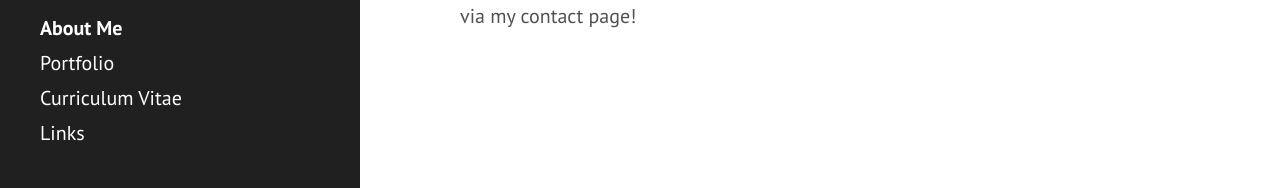
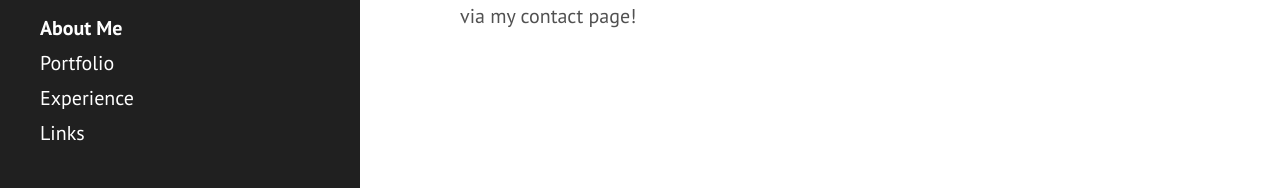
Before and after one commit to ppgeyser/ppgeyser.github.io, a Jekyll site: the page built from index.md, in a window 1280 px wide and 990 px high. Shown: the part 799-987 px from the top of the window. Built offline with Jekyll 4.4.1, drawn with Linux system fonts in a browser that asks for light colours.

Commit message:
Changed page name to experience

```diff
--- a/resume.md
+++ b/resume.md
@@ -1,6 +1,6 @@
 ---
 layout: page
-title: Curriculum Vitae
+title: Experience
 order: 3
 ---
 
```
